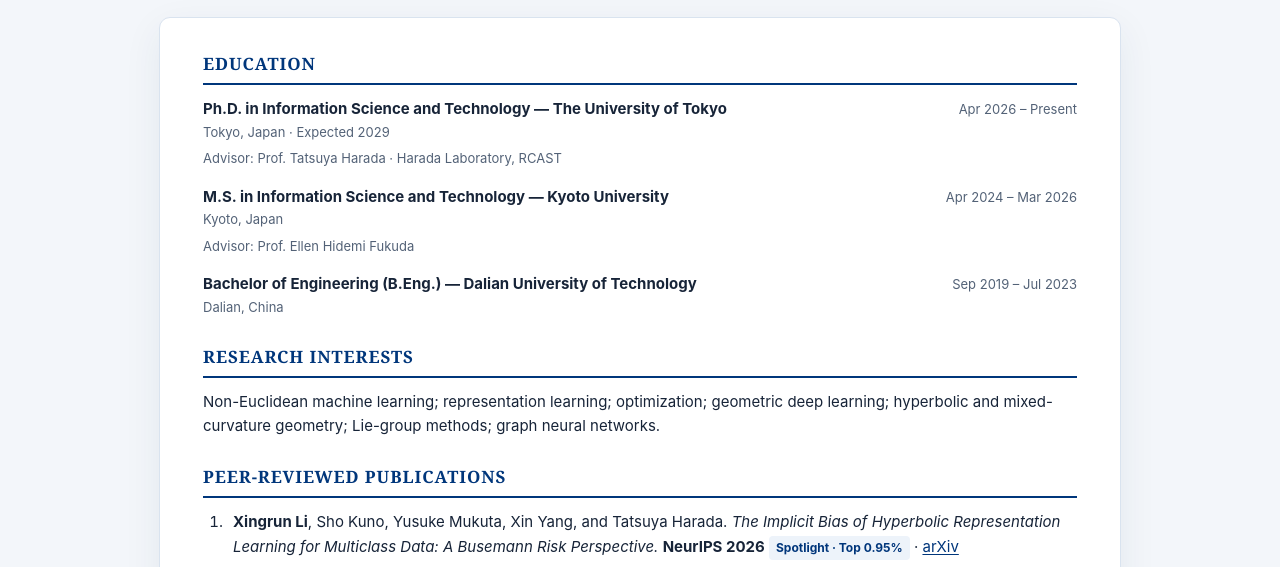
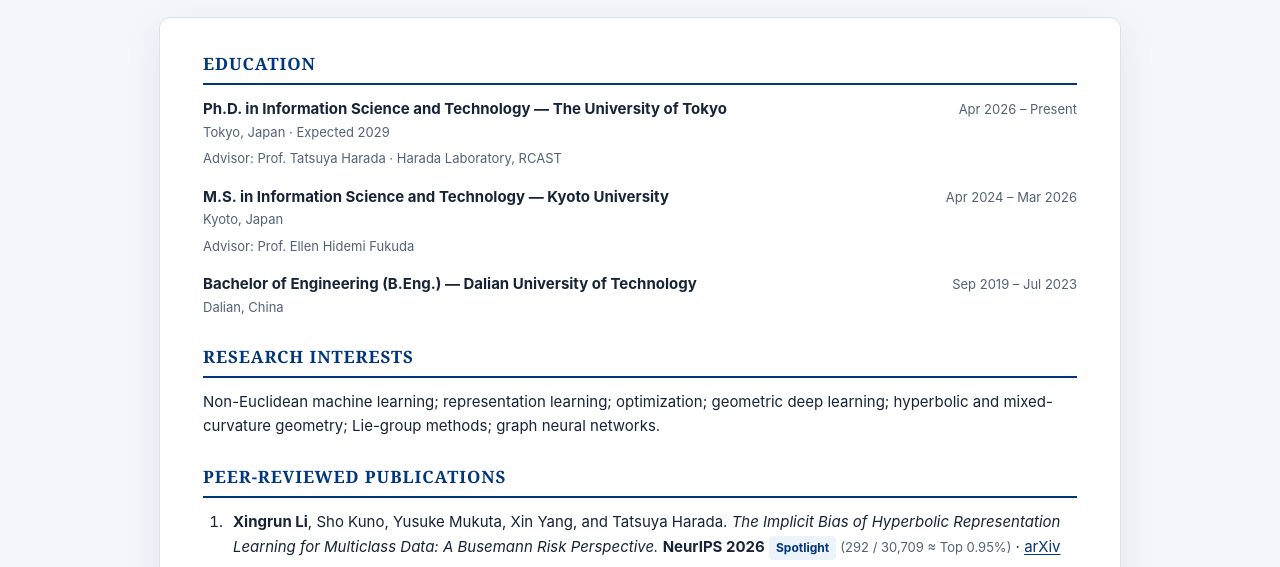
Before and after one commit to lrignunix/cv, a plain HTML site: page index.html in a window 1280 px wide. Shown: the part 172-739 px from the top of the page. Drawn offline with Linux system fonts and the light colour scheme.

Commit message:
Separate Spotlight badge from acceptance percentile

```diff
--- a/index.html
+++ b/index.html
@@ -62,7 +62,7 @@ footer{color:var(--muted);text-align:center;font-size:12px;padding:22px 0}
   <em>The Implicit Bias of Hyperbolic Representation
   Learning for Multiclass Data: A Busemann Risk Perspective.</em>
   <strong>NeurIPS 2026</strong>
-  <span class="tag">Spotlight · Top 0.95%</span>
+  <span class="tag">Spotlight</span> <span class="mini">(292 / 30,709 ≈ Top 0.95%)</span>
   · <a href="https://arxiv.org/abs/2610.07131"
        target="_blank" rel="noopener">arXiv</a>
 </li>
```
